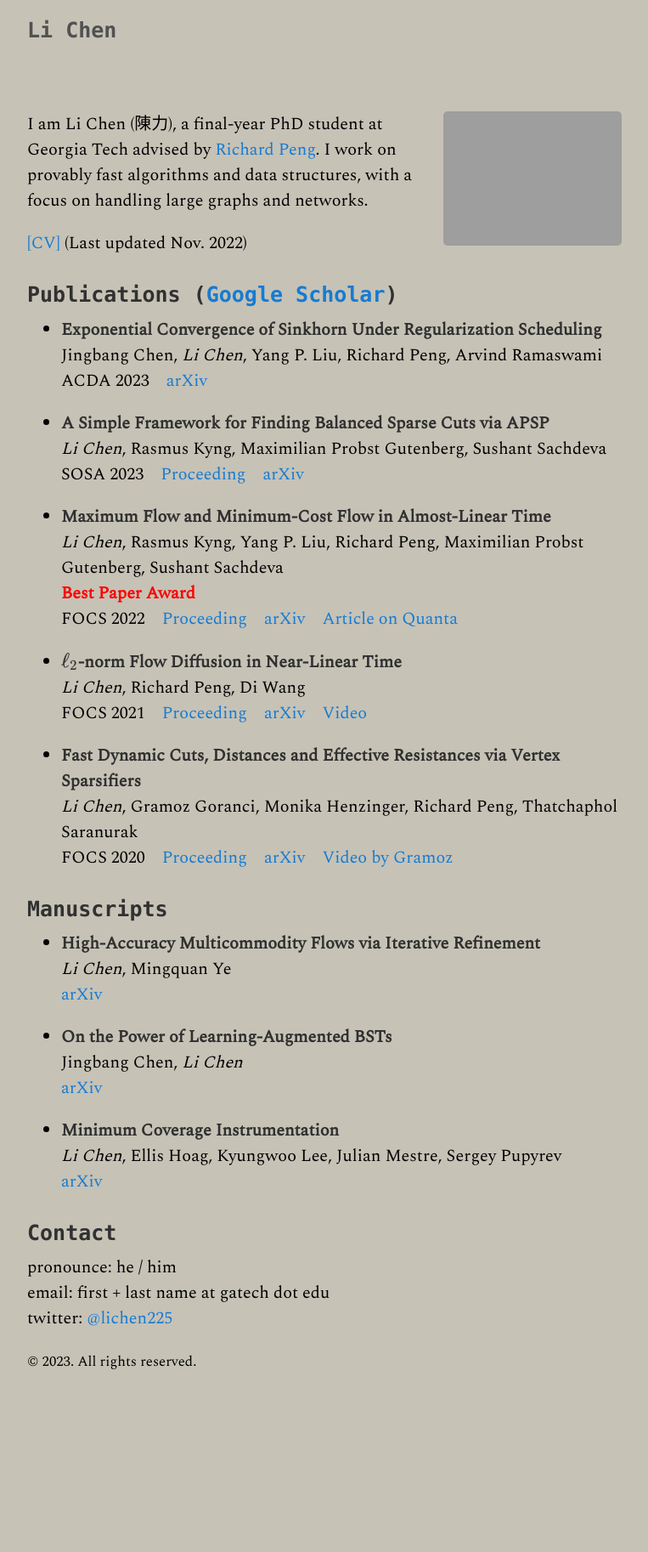
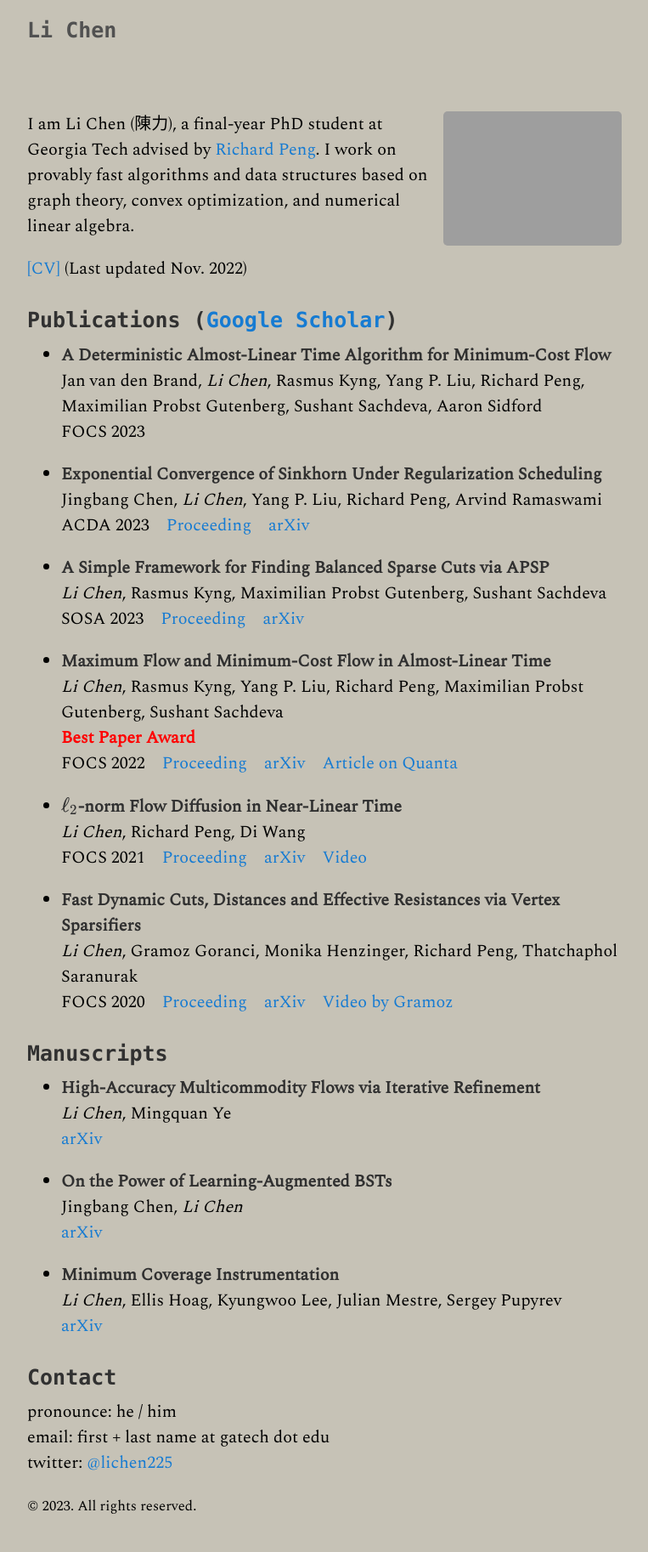
Before and after one commit to lic225/lic225.github.io, a Jekyll site: the page built from about.md, in a window 1280 px wide. Shown: the whole page at 85% size, without its empty margins (258-1021 px from the left). Built offline with Jekyll 4.4.1, drawn with Linux system fonts in a browser that asks for light colours; nearby versions of some CDN libraries; some web fonts are replaced; before the commit the page ends 1656 px from its top, so only the background shows below that.

Commit message:
det flow

```diff
--- a/about.md
+++ b/about.md
@@ -8,7 +8,7 @@ redirect_from:
 
 ![me]({{ site.url }}/me_2020.jpeg){:style="float: right;margin-left: 7px; height="30%" width="30%""}
 I am Li Chen (陳力), a final-year PhD student at Georgia Tech advised by [Richard Peng](https://www.cc.gatech.edu/~rpeng/index.html).
-I work on provably fast algorithms and data structures, with a focus on handling large graphs and networks.
+I work on provably fast algorithms and data structures based on graph theory, convex optimization, and numerical linear algebra.
 <!--My research interests are in the design, analysis, and implementation of efficient algorithms, with a focus on algorithms and data structures for handling large graphs and networks.-->
 
 
@@ -17,9 +17,13 @@ I work on provably fast algorithms and data structures, with a focus on handling
 
 ### Publications ([Google Scholar](https://scholar.google.com.tw/citations?user=Xeri3k0AAAAJ&hl=en))
 
+* **A Deterministic Almost-Linear Time Algorithm for Minimum-Cost Flow**
+  Jan van den Brand, *Li Chen*, Rasmus Kyng, Yang P. Liu, Richard Peng, Maximilian Probst Gutenberg, Sushant Sachdeva, Aaron Sidford
+  FOCS 2023
+
 * **Exponential Convergence of Sinkhorn Under Regularization Scheduling**
   Jingbang Chen, *Li Chen*, Yang P. Liu, Richard Peng, Arvind Ramaswami
-  ACDA 2023&emsp;[arXiv](https://arxiv.org/abs/2207.00736)
+  ACDA 2023&emsp;[Proceeding](https://epubs.siam.org/doi/abs/10.1137/1.9781611977714.16)&emsp;[arXiv](https://arxiv.org/abs/2207.00736)
 
 * **A Simple Framework for Finding Balanced Sparse Cuts via APSP**
   *Li Chen*, Rasmus Kyng, Maximilian Probst Gutenberg, Sushant Sachdeva
```
Also changed, not shown: 1 other file.
